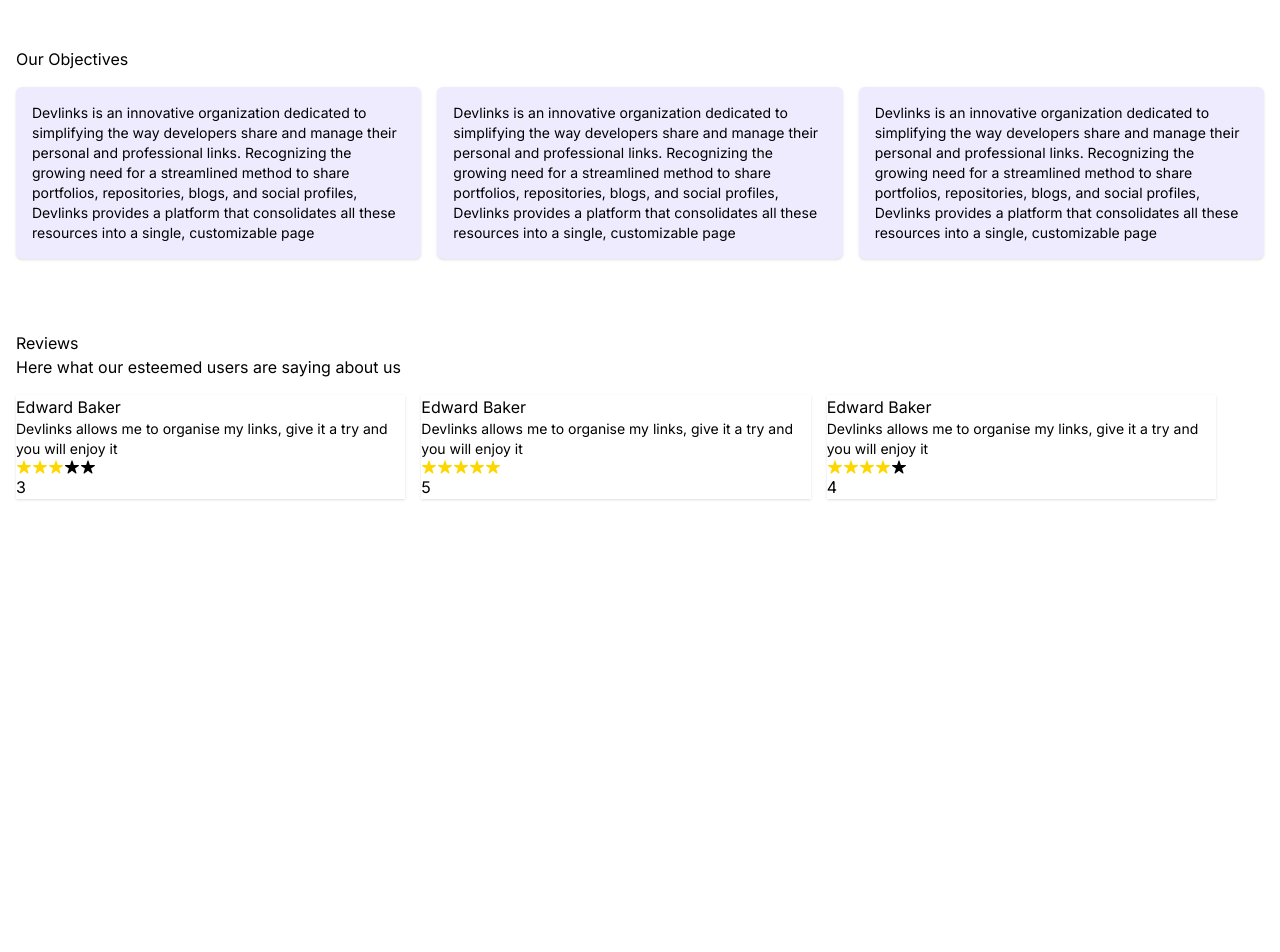
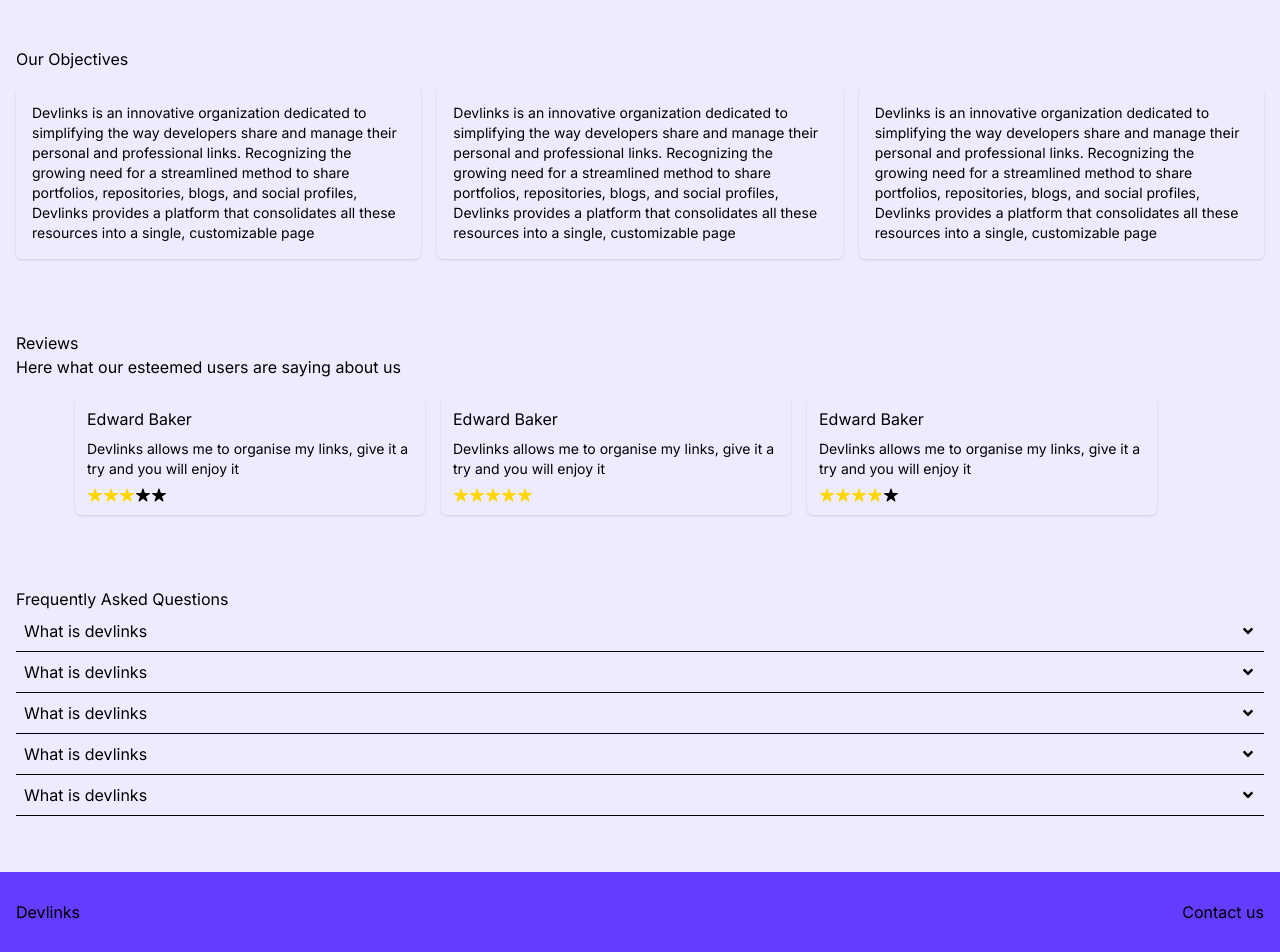
Before and after one commit to abeeebdon/Devlinks, a Next.js app: page /landing in a window 1280 px wide. Shown: the part 485-1437 px from the top of the page. Before the commit the page ends 1000 px from the top, so only its background shows below. Built offline with nearby package versions, Linux system fonts and the light colour scheme; no server answers.

Commit message:
Lets take a breal

```diff
--- /dev/null
+++ b/src/app/landing/FAqs.tsx
@@ -0,0 +1,20 @@
+'use client'
+
+import { Faq } from '@/components/data'
+import { useState } from 'react'
+import { FaAngleDown } from 'react-icons/fa'
+
+const FAqs = ({ qs, ans }: Faq) => {
+  const [showAns, setShowAns] = useState(false)
+  return (
+    <article className="border-b p-2">
+      <div className="flex items-center justify-between w-full">
+        <p>{qs}</p>
+        <FaAngleDown onClick={() => setShowAns(!showAns)} />
+      </div>
+      {showAns && <div className="text-sm text-[rgb(0,0,120)]">{ans}</div>}
+    </article>
+  )
+}
+
+export default FAqs
--- a/src/app/landing/page.tsx
+++ b/src/app/landing/page.tsx
@@ -1,13 +1,16 @@
-import { Review as Rev, reviews } from '@/components/data'
+import { Faq as FAQ, faqs, Review as Rev, reviews } from '@/components/data'
 import Image from 'next/image'
 import Link from 'next/link'
+import { FaAngleDown } from 'react-icons/fa'
 import { IoIosStar } from 'react-icons/io'
+import FAqs from './FAqs'
 
 const page = () => {
   return (
-    <section>
+    <section className="  bg-lpurple">
       {/* Header  */}
-      <header className="bg-lpurple p-4 flex items-center justify-between min-h-[13vh]">
+      <section className="flex justify-center">
+        <header className="bg-lpurple p-4 w-full flex items-center justify-between min-h-[13vh] max-w-[1400px]">
           <div className="flex items-center gap-2">
             <Image src="/images/logo.svg" width={32} height={32} alt="Logo" />
 
@@ -28,25 +31,26 @@
             </Link>
           </div>
         </header>
-
+      </section>
       {/* What is Devlinks  */}
-      <section className="mt-10 p-4 flex flex-col md:flex-row gap-4 justify-between ">
+      <article className="flex justify-center">
+        <section className="mt-10 p-4 flex flex-col md:flex-row gap-4 justify-between w-full max-w-[1400px]">
           <div className="basis-1/2">
             <h2>What is Devlinks</h2>
             <p className="text-xs mt-4">
-            Devlinks is an innovative organization dedicated to simplifying the
-            way developers share and manage their personal and professional
-            links. Recognizing the growing need for a streamlined method to
-            share portfolios, repositories, blogs, and social profiles, Devlinks
-            provides a platform that consolidates all these resources into a
-            single, customizable page. <br />
+              Devlinks is an innovative organization dedicated to simplifying
+              the way developers share and manage their personal and
+              professional links. Recognizing the growing need for a streamlined
+              method to share portfolios, repositories, blogs, and social
+              profiles, Devlinks provides a platform that consolidates all these
+              resources into a single, customizable page. <br />
               Devlinks ensures that developers spend less time sharing links and
               more time focusing on what truly matters: building and innovating.
               Beyond just sharing links, Devlinks offers advanced organizational
               tools that make managing digital assets effortless. The platform
-            includes features such as categorization, analytics, and integration
-            with popular developer tools, ensuring that users can keep track of
-            their most visited or clicked links.
+              includes features such as categorization, analytics, and
+              integration with popular developer tools, ensuring that users can
+              keep track of their most visited or clicked links.
             </p>
           </div>
           <div className="basis-1/2 h-[300px] ">
@@ -59,43 +63,47 @@
             />
           </div>
         </section>
+      </article>
 
       {/* Our objectives  */}
-      <section className="mt-10 p-4 ">
+      <article className="flex justify-center">
+        <section className="mt-10 p-4 w-full max-w-[1400px]">
           <h2>Our Objectives</h2>
           <article className="mt-4 flex flex-col md:flex-row items-center gap-4 flex-wrap lg:flex-nowrap">
             <div className="w-full md:w-1/3 shadow bg-lpurple p-4 text-sm rounded-md">
-            Devlinks is an innovative organization dedicated to simplifying the
-            way developers share and manage their personal and professional
-            links. Recognizing the growing need for a streamlined method to
-            share portfolios, repositories, blogs, and social profiles, Devlinks
-            provides a platform that consolidates all these resources into a
-            single, customizable page
+              Devlinks is an innovative organization dedicated to simplifying
+              the way developers share and manage their personal and
+              professional links. Recognizing the growing need for a streamlined
+              method to share portfolios, repositories, blogs, and social
+              profiles, Devlinks provides a platform that consolidates all these
+              resources into a single, customizable page
             </div>
             <div className="w-full md:w-1/3 shadow bg-lpurple p-4 text-sm rounded-md">
-            Devlinks is an innovative organization dedicated to simplifying the
-            way developers share and manage their personal and professional
-            links. Recognizing the growing need for a streamlined method to
-            share portfolios, repositories, blogs, and social profiles, Devlinks
-            provides a platform that consolidates all these resources into a
-            single, customizable page
+              Devlinks is an innovative organization dedicated to simplifying
+              the way developers share and manage their personal and
+              professional links. Recognizing the growing need for a streamlined
+              method to share portfolios, repositories, blogs, and social
+              profiles, Devlinks provides a platform that consolidates all these
+              resources into a single, customizable page
             </div>
             <div className="w-full md:w-1/3 shadow bg-lpurple p-4 text-sm rounded-md">
-            Devlinks is an innovative organization dedicated to simplifying the
-            way developers share and manage their personal and professional
-            links. Recognizing the growing need for a streamlined method to
-            share portfolios, repositories, blogs, and social profiles, Devlinks
-            provides a platform that consolidates all these resources into a
-            single, customizable page
+              Devlinks is an innovative organization dedicated to simplifying
+              the way developers share and manage their personal and
+              professional links. Recognizing the growing need for a streamlined
+              method to share portfolios, repositories, blogs, and social
+              profiles, Devlinks provides a platform that consolidates all these
+              resources into a single, customizable page
             </div>
           </article>
         </section>
+      </article>
 
       {/* Reviews  */}
-      <section className="mt-10 p-4">
+      <article className="flex justify-center">
+        <section className="mt-10 p-4 w-full max-w-[1400px]">
           <h2>Reviews </h2>
           <p>Here what our esteemed users are saying about us</p>
-        <article className="mt-4 flex flex-col md:flex-row items-center gap-4 flex-wrap lg:flex-nowrap">
+          <article className="mt-4 flex flex-col md:flex-row items-center gap-4 justify-center flex-wrap lg:flex-nowrap">
             {reviews.map((review, index) => {
               return <Review key={index} {...review} />
             })}
@@ -104,6 +112,29 @@
             <div></div>
           </article>
         </section>
+      </article>
+
+      {/* FaQs  */}
+      <article className="flex justify-center">
+        <section className="mt-10 p-4 w-full max-w-[1400px]">
+          <h2>Frequently Asked Questions</h2>
+          <article>
+            {faqs.map((faq, index) => {
+              return <FAqs key={index} {...faq} />
+            })}
+          </article>
+        </section>
+      </article>
+      <footer className="mt-10 min-h-[10vh] p-4 flex justify-center bg-purple">
+        <div className="flex items-center justify-between max-w-[1400px] w-full">
+          <div>
+            <p>Devlinks</p>
+          </div>
+          <div>
+            <p>Contact us</p>
+          </div>
+        </div>
+      </footer>
     </section>
   )
 }
@@ -114,11 +145,10 @@
 
 const Review = ({ author, text, rating }: Rev) => {
   return (
-    <div className="flex-col gap-2 shadow">
+    <div className="flex-col  shadow p-3 rounded-md max-w-[350px]">
       <h3>{author}</h3>
-      <p className="text-sm">{text}</p>
+      <p className="text-sm my-2">{text}</p>
       <Rating rating={rating} />
-      <p>{rating}</p>
     </div>
   )
 }
```
Lines whose indentation alone changed are shown as unchanged.
